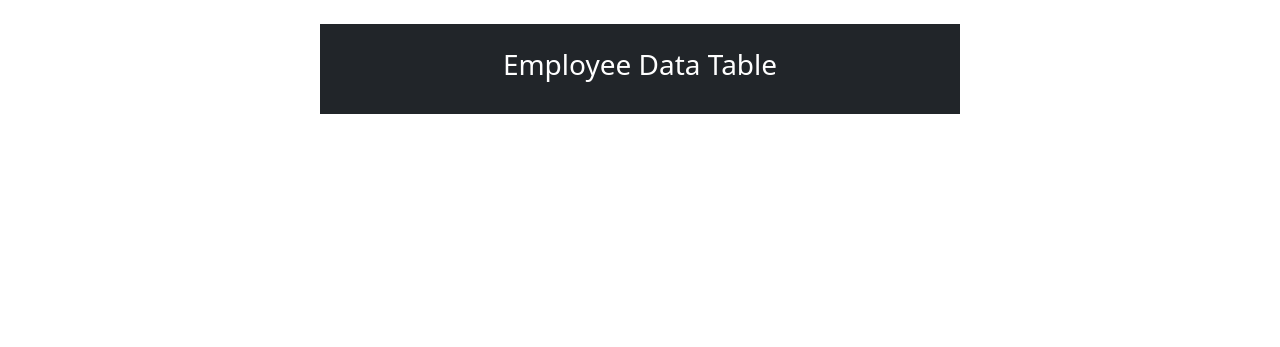
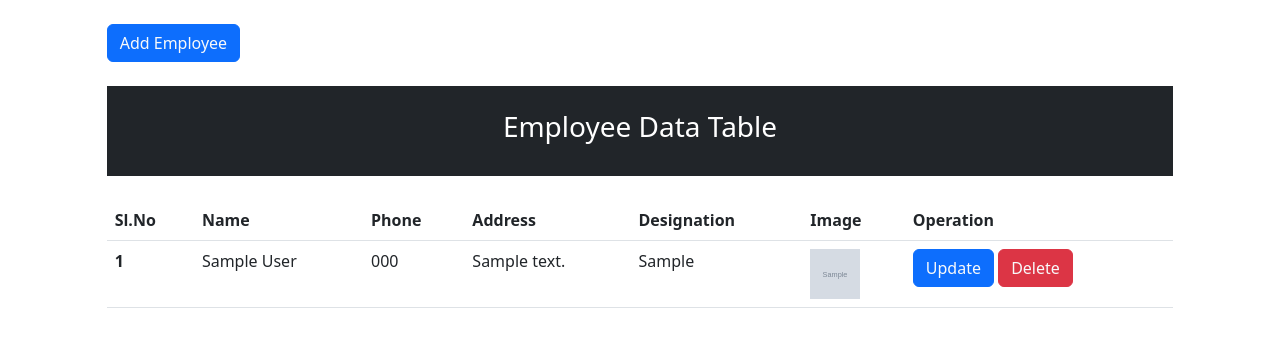
Before and after one commit to NayeemCseMu/php-crud-employee-records, a PHP site: page /view_employee.php in a window 1280 px wide. Shown: the top 347 px of the page. Run offline with PHP 8.4, Linux system fonts and the light colour scheme; tables that the repository leaves empty or names only in its code hold one stand-in row (values such as "Sample post"); grey boxes marked "Sample" are stand-in pictures.

Commit message:
display | delete

```diff
--- a/employee_entry.php
+++ b/employee_entry.php
@@ -1,5 +1,5 @@
 <?php
-include 'config.php';
+include 'db/config.php';
 $con = dbConnect();
 $response = array();
 $target_dir = "images/";
@@ -13,7 +13,6 @@ $designation = $_POST['designation'];
 $fileName = basename($_FILES["image"]["name"]);
 $target_file = $target_dir . $fileName;
 $imageFileType = strtolower(pathinfo($target_file, PATHINFO_EXTENSION));
-
 $query_existing_user = "select * from employee where phone = '$phone'";
 
 $result_user = mysqli_query($con, $query_existing_user);
@@ -58,7 +57,7 @@ else {
 
 
 echo json_encode($response);
-// header('location:employee.php');
+header('location:view_employee.php');
 mysqli_close($con);
 
 
--- a/get_all_employee.php
+++ b/get_all_employee.php
@@ -1,6 +1,6 @@
 <?php
 
-include 'config.php';
+include 'db/config.php';
 $con = dbConnect();
 $response = array();
 
--- a/view_employee.php
+++ b/view_employee.php
@@ -8,9 +8,12 @@
 </head>
 <body>
 
-	<div class="col-lg-6 m-auto card-header">
+	<div class="col-lg-10 m-auto card-header">
 
 		<br>
+
+<button class="btn btn-primary text-white"><a href="employee.php" class="text-light text-decoration-none">Add Employee</a></button>
+		<br><br>
 
 	 <div class="card-header bg-dark">
 	 	<br>
@@ -18,7 +21,63 @@
 		 <br>
 		 </div><br>
 
+		 <table class="table" align="center">
+  <thead>
+    <tr>
+      <th scope="col">Sl.No</th>
+      <th scope="col">Name</th>
+      <th scope="col">Phone</th>
+      <th scope="col">Address</th>
+      <th scope="col">Designation</th>
+      <th scope="col">Image</th>
+      <th scope="col">Operation</th>
 
+
+    </tr>
+  </thead>
+
+  <tbody>
+
+  	<?php
+
+  	include 'db/config.php';
+	$con = dbConnect();
+  	$query = "select * from employee";
+	$result = mysqli_query($con,$query);
+	$num_of_result = mysqli_num_rows($result);
+
+	if($num_of_result>0){
+		while ($row = mysqli_fetch_assoc($result)) {
+
+			$id = $row['id'];
+			$name = $row['name'];
+			$phone = $row['phone'];
+			$address = $row['address'];
+			$designation = $row['designation'];
+			$image = $row['image'];
+
+		echo  '<tr>
+				<th>'.$id.'</th>
+				<td>'.$name.'</td>
+				<td>'.$phone.'</td>
+				<td>'.$address.'</td>
+				<td>'.$designation.'</td>
+
+				<td><img src="images/'.$image.'" class="img-fluid " alt="Image" style="width: 50px; height:50px"></td>
+				<td>
+				 <button class="btn btn-primary text-white"><a href="text.php" class="text-light text-decoration-none">Update</a></button>
+				 <button class="btn btn-danger text-white"><a href="delete.php? id='.$id.'"  class="text-light text-decoration-none">Delete</a></button>
+				 </td>
+
+
+				 </tr>';
+
+	}
+}
+	 ?>
+
+  </tbody>
+</table>
 
 
 	</div>
```
Also changed, not shown: delete.php (added, +36 -0 lines), get_single_employee.php (+7 -8 lines), db/config.php (renamed from config.php), 3 other files.
